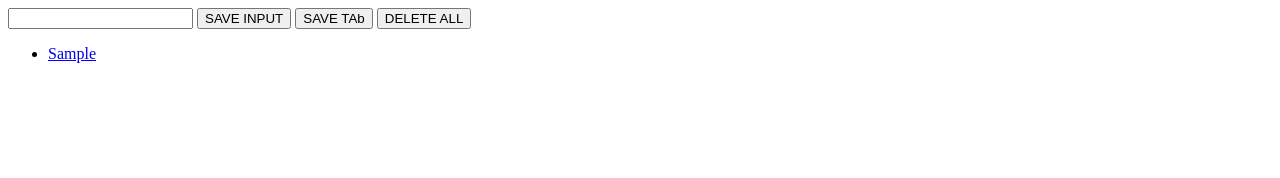
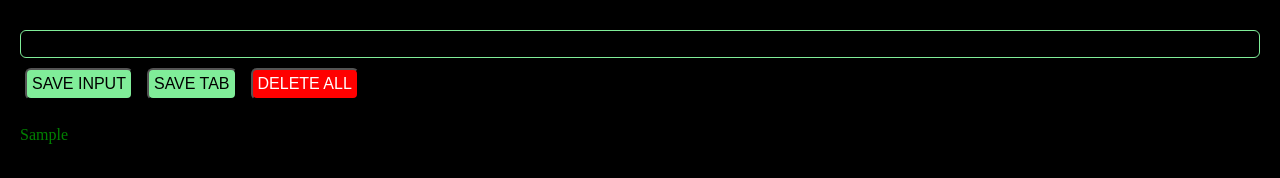
Before and after one commit to vk-vikas/Save-Url-chrome-ext, a browser extension: page index.html in a window 1280 px wide. Both pictures are taken after typing "Sample" into the empty fields and a click on the button "SAVE INPUT". Drawn offline with Linux system fonts and the light colour scheme.

Commit message:
initial css added

```diff
--- a/index.css
+++ b/index.css
@@ -0,0 +1,51 @@
+body {
+    margin: 10px;
+    min-width: 400px;
+    min-height: 300px;
+    background-color: black;
+}
+
+div {
+    margin: 10px;
+}
+
+input {
+    margin-top: 20px;
+    padding: 2px 20px;
+    width: 100%;
+    box-sizing: border-box;
+    font-size: 1.2rem;
+    border-radius: 6px;
+    background-color: black;
+    border: 1px solid #80ED99;
+    color: #80ED99;
+}
+
+button {
+
+    background-color: #80ED99;
+    color: black;
+    padding: 5px;
+    margin: 10px 5px;
+    font-size: 1rem;
+    /* margin-right: 10px; */
+    border-radius: 6px;
+    /* box-shadow: 2px 2px 5px saddlebrown;   */
+
+}
+
+#delete-btn {
+    background-color:#FF0000;
+    color: white;
+}
+
+a {
+    color: green;
+    font-size: 1rem;
+    text-decoration: none;
+}
+
+ul {
+    list-style-type: none;
+    padding-left: 0%;
+}
--- a/index.html
+++ b/index.html
@@ -8,7 +8,7 @@
     <div>
     <input id="input-el" type="text">
     <button id="input-btn">SAVE INPUT</button>
-        <button id="save-btn">SAVE TAb</button>
+        <button id="save-btn">SAVE TAB</button>
         <button id="delete-btn">DELETE ALL</button>
         <ul id="ul-el"></ul>
     </div>
--- a/index.js
+++ b/index.js
@@ -28,8 +28,8 @@ const renderLeads = () => {
     myLeads.map(e => {
         listItems +=
         `<li>
-        <a target="_blank" href="&{e}"> ${e}</a>
-        </li?`
+        <a target="_blank" href="${e}"> ${e}</a>
+        </li>`
     })
     ulEl.innerHTML = listItems;
 }
```
